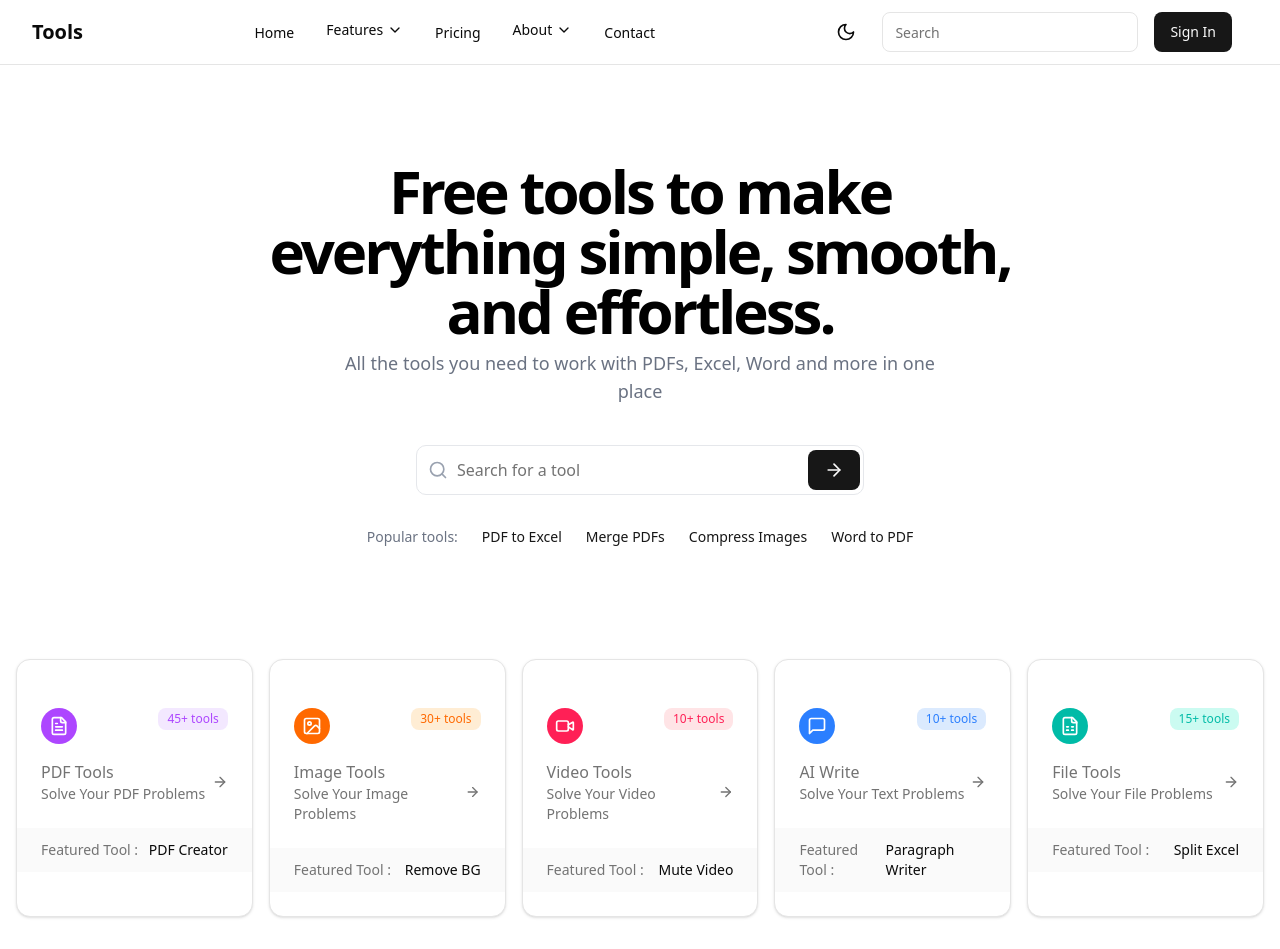
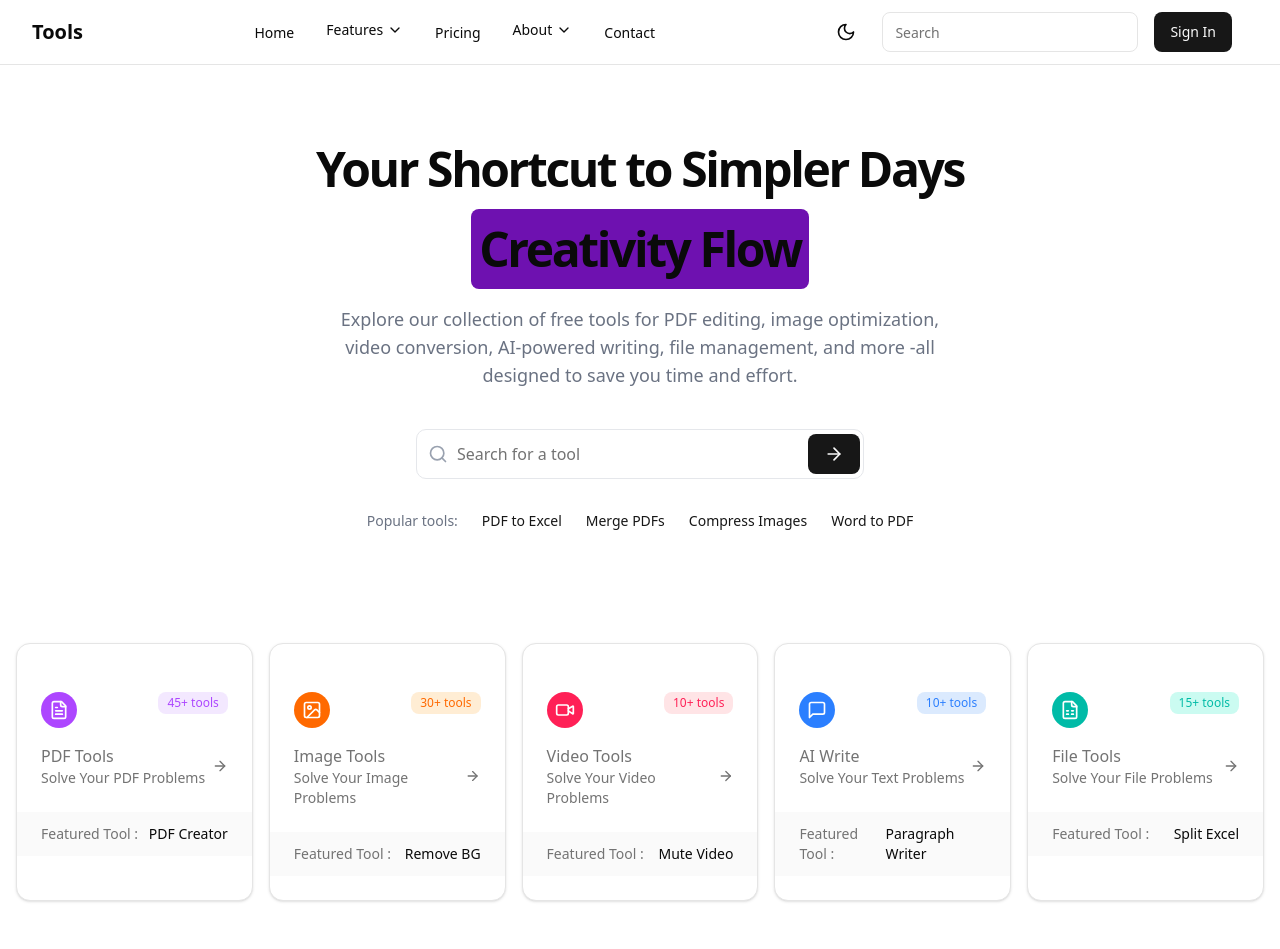
Before and after one commit to SherazArif172/tools, a Next.js app: page / in a window 1280 px wide. Built offline with nearby package versions, Linux system fonts and the light colour scheme.

Commit message:
added the word rotate in jero section

```diff
--- a/src/app/_components/Hero.jsx
+++ b/src/app/_components/Hero.jsx
@@ -6,6 +6,7 @@ import { Input } from "@/components/ui/input";
 import { SearchIcon, ArrowRightIcon } from "lucide-react";
 import { TextGenerateEffect } from "@/components/TextGenerateEffect";
 import Link from "next/link";
+import { WordRotate } from "@/components/magicui/word-rotate";
 
 export default function HeroSection() {
   const [searchQuery, setSearchQuery] = useState("");
@@ -15,19 +16,42 @@ export default function HeroSection() {
     // Handle search functionality here
     console.log("Searching for:", searchQuery);
   };
-  const words = `Free tools to make everything simple, smooth, and effortless.`;
+
+  const words = [
+    { text: "Work Effortless", color: "bg-blue-800 dark:bg-blue-900" },
+    { text: "Creativity Flow", color: "bg-purple-800 dark:bg-purple-900" },
+    { text: "Ideas Happen", color: "bg-yellow-800 dark:bg-yellow-900" },
+    { text: "Tasks Magical", color: "bg-pink-800 dark:bg-pink-900" },
+    { text: "Files Smarter", color: "bg-green-800 dark:bg-green-900" },
+    { text: "Life Easier", color: "bg-orange-800 dark:bg-orange-900" },
+  ];
 
   return (
     <section className="w-full py-12 md:py-16 lg:py-20 m-auto max-w-7xl">
       <div className="container px-4 md:px-6">
         <div className="flex flex-col items-center space-y-4 text-center">
           <div className="space-y-2 max-w-[800px]">
-            <h1 className="text-3xl font-bold tracking-tighter sm:text-4xl md:text-5xl lg:text-6xl">
-              <TextGenerateEffect words={words} />
+            <h1 className="text-3xl font-bold tracking-tighter sm:text-4xl md:text-5xl flex flex-wrap justify-center items-center gap-2">
+              Your Shortcut to Simpler Days
+              <span className="inline-flex min-w-[200px] justify-center">
+                <WordRotate
+                  duration={3000}
+                  words={words.map((word) => (
+                    <span
+                      key={word.text}
+                      className={`inline-block px-2 py-4 rounded-md ${word.color} transition-colors `}
+                    >
+                      {word.text}
+                    </span>
+                  ))}
+                  className="inline-block"
+                />
+              </span>
             </h1>
             <p className="mx-auto max-w-[600px] text-gray-500 md:text-lg">
-              All the tools you need to work with PDFs, Excel, Word and more in
-              one place
+              Explore our collection of free tools for PDF editing, image
+              optimization, video conversion, AI-powered writing, file
+              management, and more -all designed to save you time and effort.
             </p>
           </div>
 
--- /dev/null
+++ b/src/components/magicui/word-rotate.jsx
@@ -0,0 +1,40 @@
+"use client";;
+import { AnimatePresence, motion } from "motion/react";
+import { useEffect, useState } from "react";
+
+import { cn } from "@/lib/utils";
+
+export function WordRotate({
+  words,
+  duration = 2500,
+
+  motionProps = {
+    initial: { opacity: 0, y: -50 },
+    animate: { opacity: 1, y: 0 },
+    exit: { opacity: 0, y: 50 },
+    transition: { duration: 0.25, ease: "easeOut" },
+  },
+
+  className
+}) {
+  const [index, setIndex] = useState(0);
+
+  useEffect(() => {
+    const interval = setInterval(() => {
+      setIndex((prevIndex) => (prevIndex + 1) % words.length);
+    }, duration);
+
+    // Clean up interval on unmount
+    return () => clearInterval(interval);
+  }, [words, duration]);
+
+  return (
+    (<div className="overflow-hidden py-2">
+      <AnimatePresence mode="wait">
+        <motion.h1 key={words[index]} className={cn(className)} {...motionProps}>
+          {words[index]}
+        </motion.h1>
+      </AnimatePresence>
+    </div>)
+  );
+}
```
